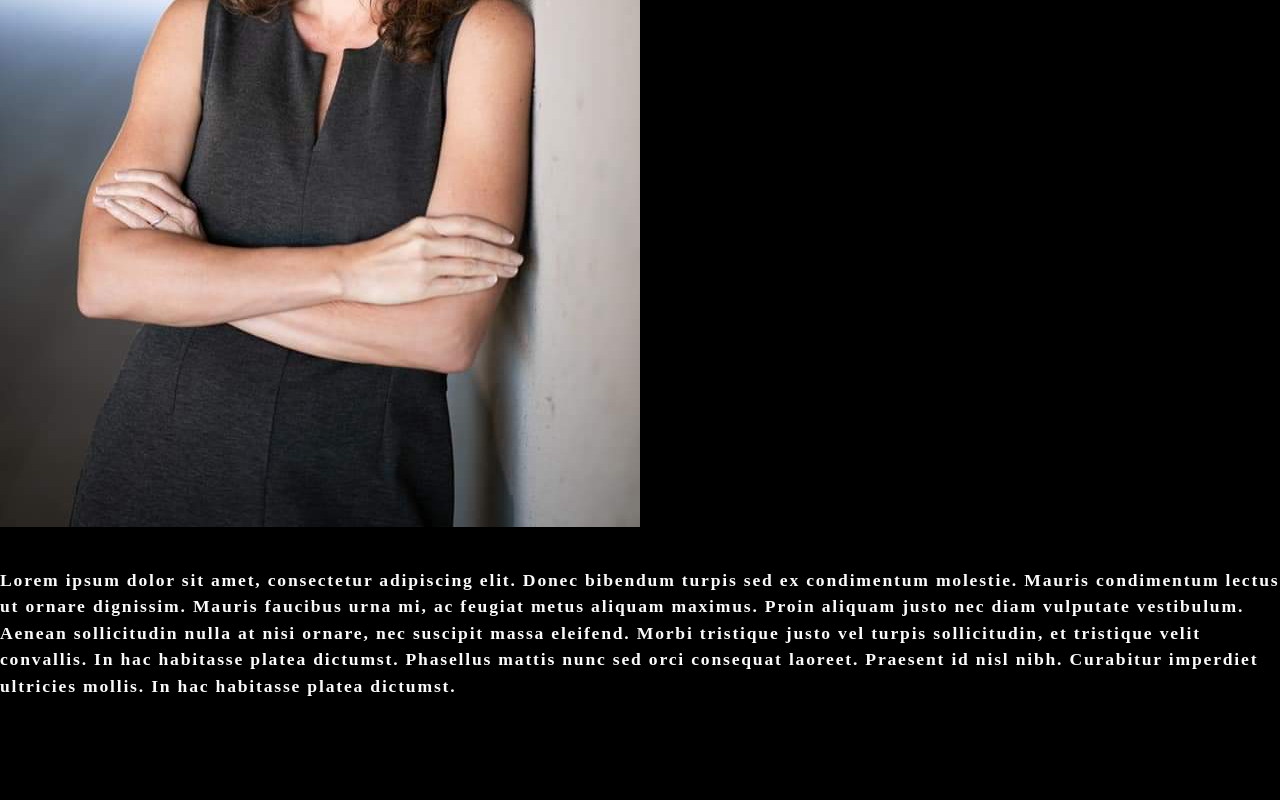
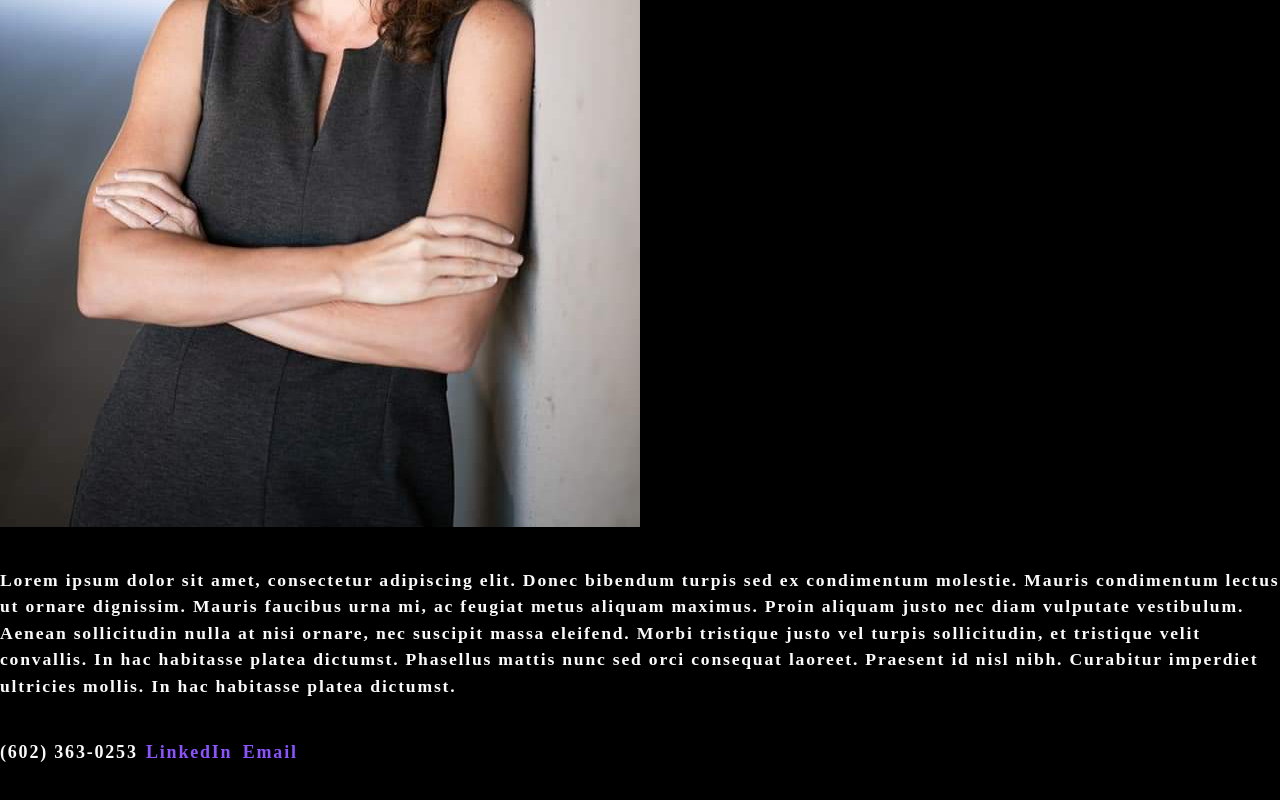
Before and after one commit to lafry5/react_portfolio, a React (Create React App) app: page / in a window 1280 px wide. Shown: the part 602-1402 px from the top of the page. After the commit the page ends 1368 px from the top, so only its background shows below. Built offline with nearby package versions, Linux system fonts and the light colour scheme.

Commit message:
fixed footer

```diff
--- a/src/App.js
+++ b/src/App.js
@@ -62,7 +62,9 @@ function App() {
         )}
       </main> */}
       <Nav currentPage={currentPage} handlePageChange={handlePageChange} />
-      <div>{renderPage(currentPage)}</div>
+      <></>
+      <div>{renderPage(currentPage)}
+      </div>
           <Footer></Footer>
     </div>
   );
--- a/src/components/About/index.js
+++ b/src/components/About/index.js
@@ -1,6 +1,6 @@
 import React from 'react';
 import coverImage from '../../assets/cover/cover-image.jpg';
-import Footer from '../Footer';
+// import Footer from '../Footer';
 
 function About() {
   return (
@@ -18,7 +18,7 @@ function About() {
           Curabitur imperdiet ultricies mollis. In hac habitasse platea dictumst.
          </p>
         </div>
-        <Footer></Footer>
+        {/* <Footer></Footer>    */}
       </section>
   );
 }
--- a/src/components/Contact/index.js
+++ b/src/components/Contact/index.js
@@ -1,5 +1,5 @@
 import React, { useState } from 'react';
-import Footer from '../Footer';
+// import Footer from '../Footer';
 
 import { validateEmail } from '../../utils/helpers';
 
@@ -60,7 +60,7 @@ function ContactForm() {
         )}
         <button data-testid="button" type="submit">Submit</button>
       </form>
-      <Footer></Footer>
+      {/* <Footer></Footer>  */}
     </section>
   );
 }
--- a/src/components/Footer/index.js
+++ b/src/components/Footer/index.js
@@ -2,26 +2,12 @@ import React from 'react';
 
 function Footer() {
 
-  const icons = [
-    {
-      name: "fab fa-github",
-      link: "https://github.com/lafry5/"
-    },
-    {
-      name: "fab fa-linkedin",
-      link: "https://www.linkedin.com/in/lauraafry"
-    },
-  ]
-
   return (
-    <footer className="flex-row px-1">
-      {icons.map(icon =>
-      (
-        <a href={icon.link} key={icon.name} target="_blank" rel="noopener noreferrer"><i className={icon.name}></i></a>
-      )
-        )}
-    </footer>
-  );
-}
+      <div className = "grid-item-info2">
+                  <span> (602) 363-0253 </span>
+                  <a href = "https://www.linkedin.com/in/lauraafry" class="fab fa-linkedin"> LinkedIn </a>
+                  <a href = "mailto:lafry5@yahoo.com" class="fab fa-github"> Email </a>
+      </div>
+  )};
 
 export default Footer;
--- a/src/components/PhotoList/index.js
+++ b/src/components/PhotoList/index.js
@@ -1,6 +1,6 @@
 import React, { useState } from 'react';
 import Project from "../Project";
-import Footer from '../Footer';
+// import Footer from '../Footer';
 
 function Portfolio() {
 
@@ -46,7 +46,7 @@ function Portfolio() {
           />
         ))}
       </div>
-      <Footer></Footer>
+      {/* <Footer></Footer>  */}
     </div>
   );
 };
--- a/src/components/Resume/index.js
+++ b/src/components/Resume/index.js
@@ -1,5 +1,5 @@
 import React from 'react';
-import Footer from '../Footer';
+// import Footer from '../Footer';
 
 function Resume() {
   return (
@@ -33,7 +33,7 @@ function Resume() {
         <li>Heroku</li>
         </ul>
       </div>
-      <Footer></Footer>
+      {/* <Footer></Footer>  */}
     </section>
   );
 }
```
